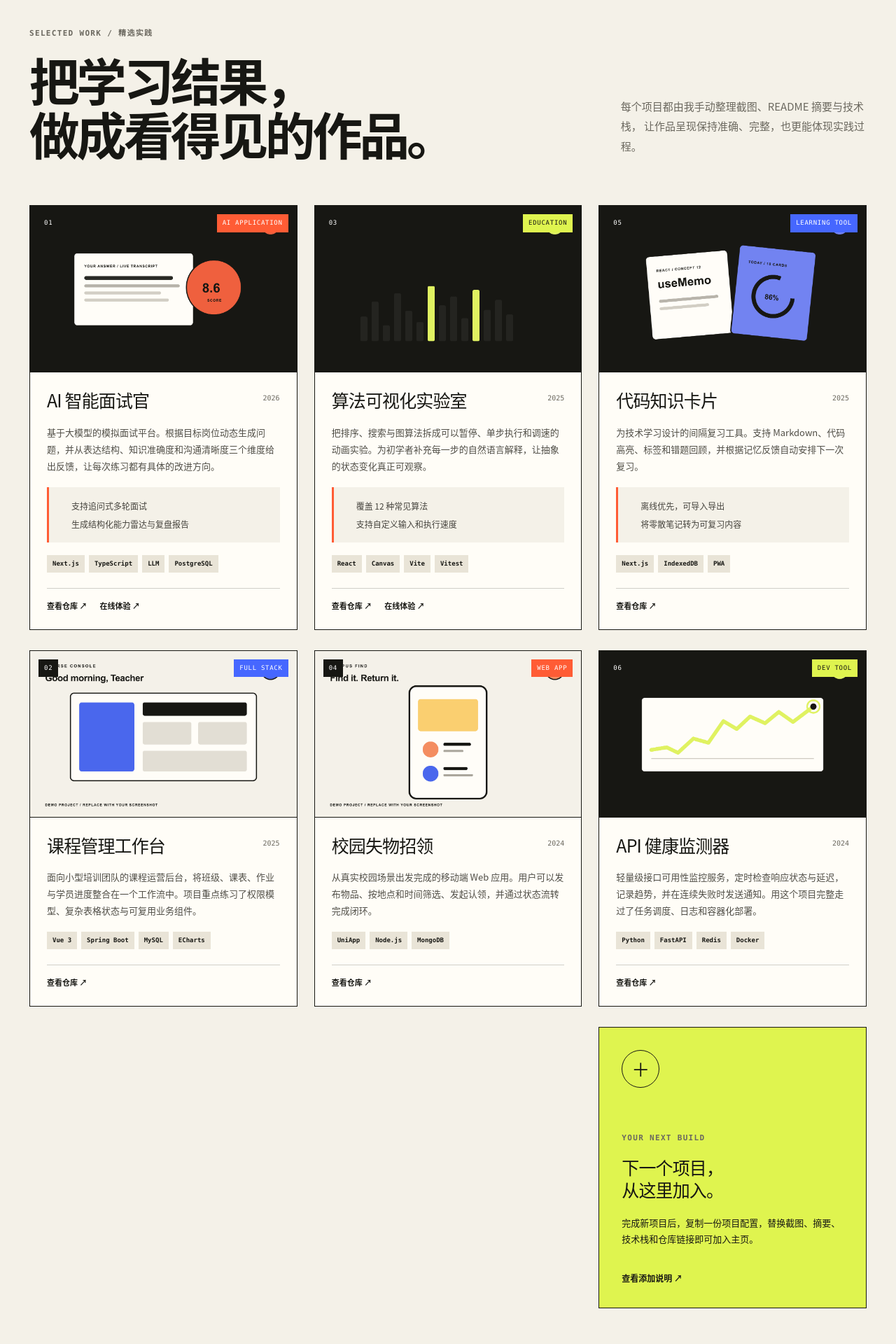
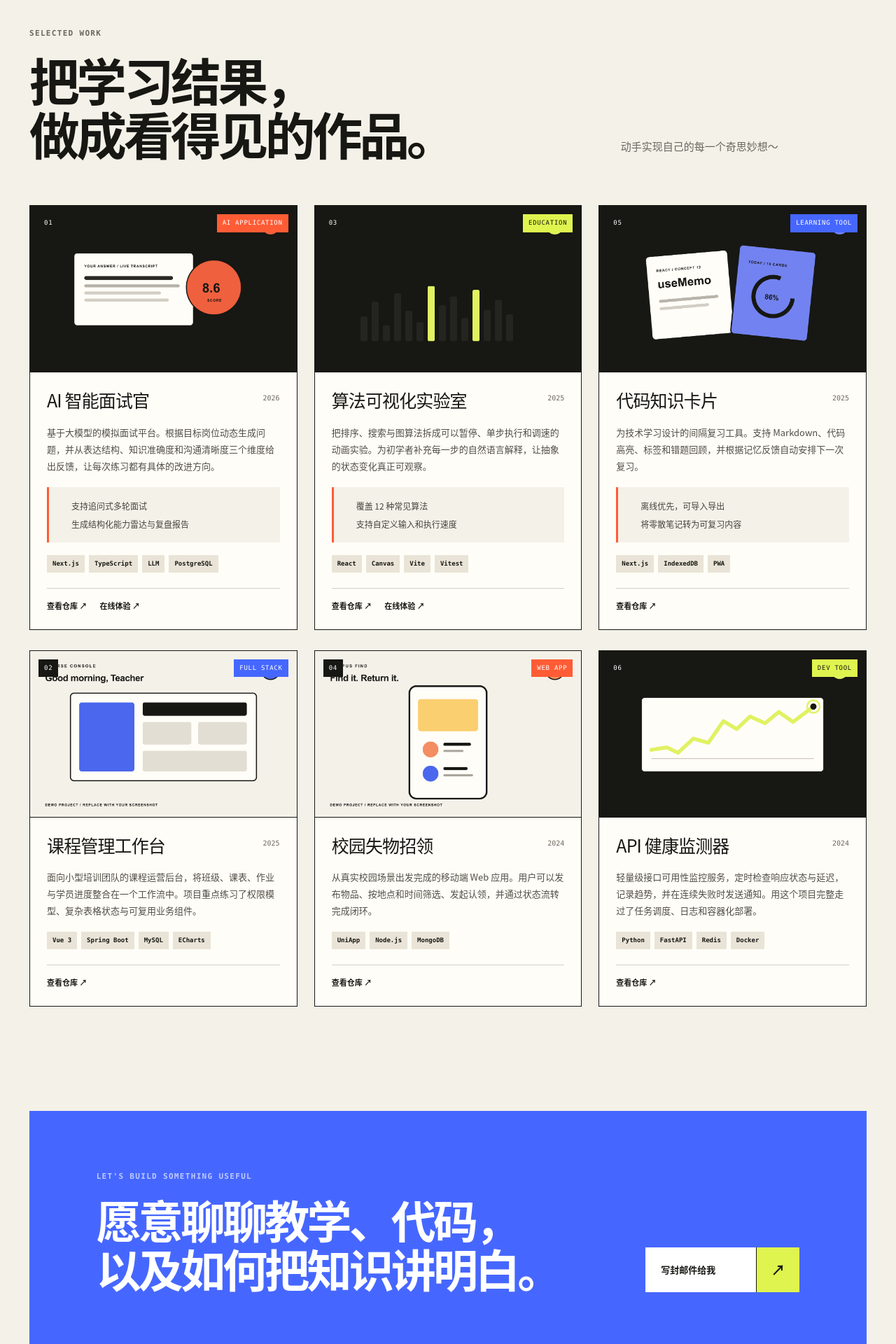
Before and after one commit to MeowuzZ/MeowuzZ.github.io, a Next.js app: page / in a window 1280 px wide. Shown: the part 980-2900 px from the top of the page at 70% size. Built offline with nearby package versions, Linux system fonts and the light colour scheme.

Commit message:
Update page.tsx

```diff
--- a/app/page.tsx
+++ b/app/page.tsx
@@ -80,12 +80,11 @@ export default function Home() {
       <section className="projects-section" id="projects">
         <div className="section-heading">
           <div>
-            <p className="eyebrow">SELECTED WORK / 精选实践</p>
+            <p className="eyebrow">SELECTED WORK </p>
             <h2>把学习结果，<br />做成看得见的作品。</h2>
           </div>
           <p>
-            每个项目都由我手动整理截图、README 摘要与技术栈，
-            让作品呈现保持准确、完整，也更能体现实践过程。
+            动手实现自己的每一个奇思妙想～
           </p>
         </div>
 
@@ -131,22 +130,6 @@ export default function Home() {
               </div>
             </article>
           ))}
-
-          <article className="add-project-card" id="project-guide">
-            <span className="add-icon" aria-hidden="true">＋</span>
-            <p className="eyebrow">YOUR NEXT BUILD</p>
-            <h3>下一个项目，<br />从这里加入。</h3>
-            <p>
-              完成新项目后，复制一份项目配置，替换截图、摘要、技术栈和仓库链接即可加入主页。
-            </p>
-            <a
-              href={`${profile.githubUrl}/MeowuzZ.github.io#新增或修改项目`}
-              target="_blank"
-              rel="noreferrer"
-            >
-              查看添加说明 <Arrow />
-            </a>
-          </article>
         </div>
       </section>
 
```
